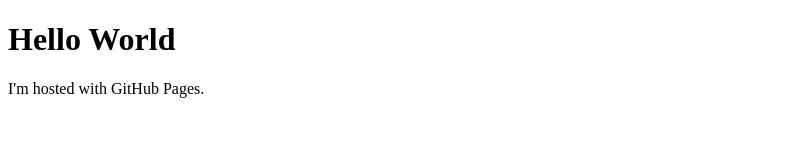
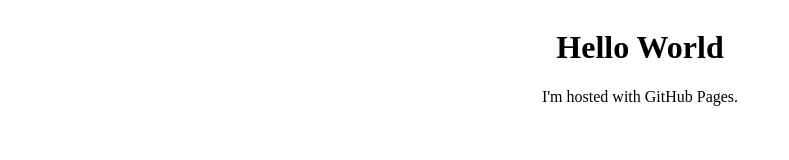
Before and after one commit to soop-oce/soop.github.io, a plain HTML site: page index.html in a window 1280 px wide. Shown: the whole page, without its empty margins (0-789 px from the left). Drawn offline with Linux system fonts and the light colour scheme.

Commit message:
update to website, colors and alignment

```diff
--- a/index.html
+++ b/index.html
@@ -1,7 +1,17 @@
 <!DOCTYPE html>
+<!-- Hello-->
 <html>
-<body>
-<h1>Hello World</h1>
-<p>I'm hosted with GitHub Pages.</p>
-</body>
+    <table style="background-color:#252525"></table>
+    <head>
+        <style>
+            h1 {text-align: center;}
+            p {text-align: center;}
+            div {text-align: center;}
+        </style>
+    </head>
+
+    <body>
+        <h1>Hello World</h1>
+        <p>I'm hosted with GitHub Pages.</p>
+    </body>
 </html>
```
